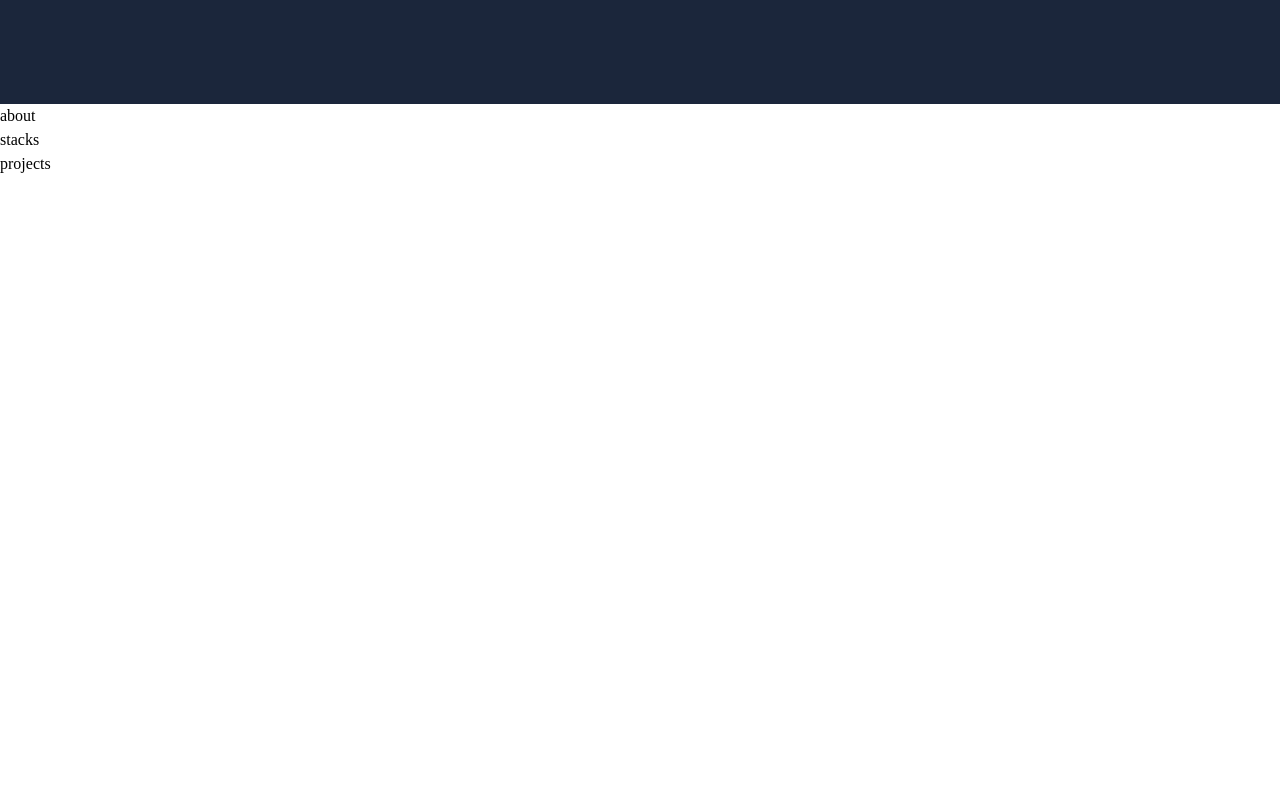
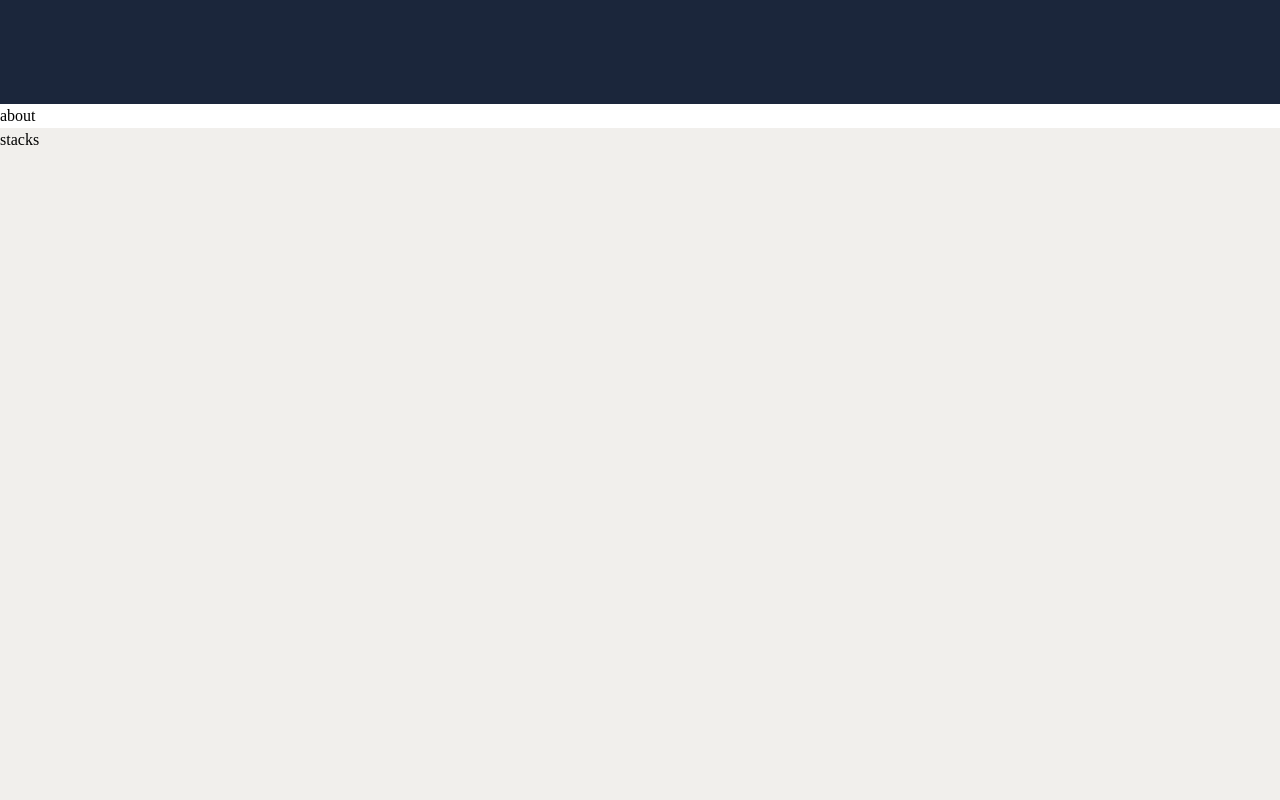
Before and after one commit to dannnnne/dannnnne.github.io, a React (Vite) app in the folder portfolio/: page / in a window 1280 px wide. Shown: the part 920-1720 px from the top of the page. Before the commit the page ends 1096 px from the top, so only its background shows below. Built offline with nearby package versions, Linux system fonts and the light colour scheme; a web font is replaced by a local one.

Commit message:
[FEAT] 화면 테스트

```diff
--- a/portfolio/src/components/stacks.jsx
+++ b/portfolio/src/components/stacks.jsx
@@ -1,5 +1,5 @@
 const Stacks = () => {
-  return <div>stacks</div>;
+  return <div className="bg-[rgb(241,239,236)] h-[1300px]">stacks</div>;
 };
 
 export default Stacks;
```
